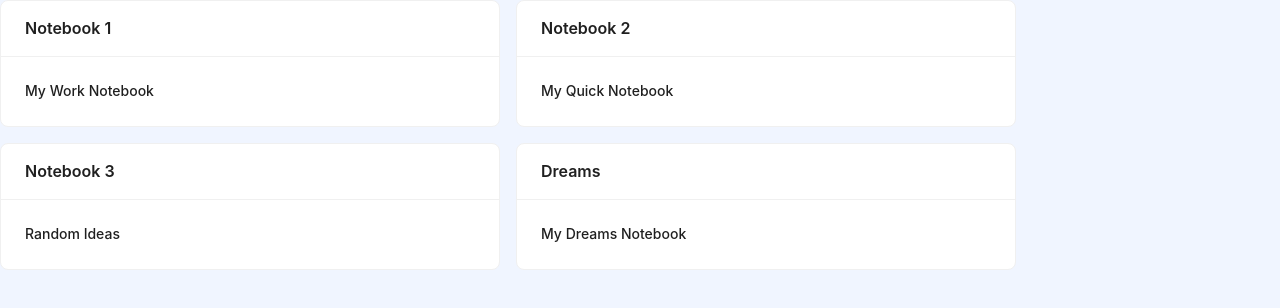
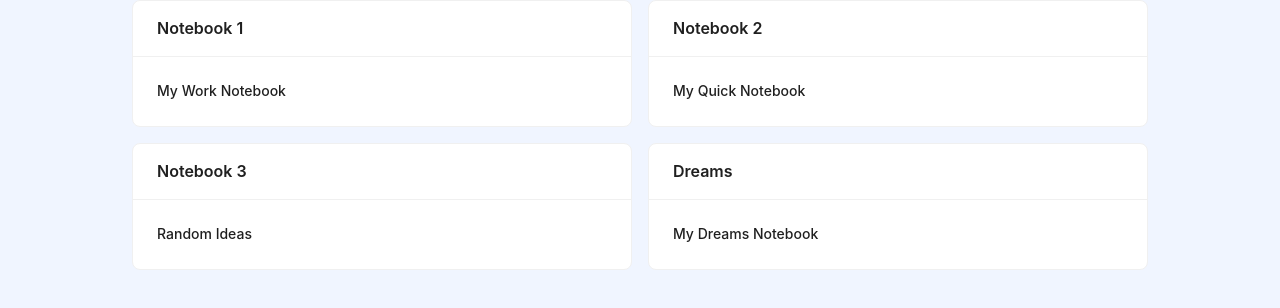
Before and after one commit to BMcdavitt/note-stack, a React (Create React App) app: page / in a window 1280 px wide. Shown: the top 308 px of the page. Built offline with nearby package versions, Linux system fonts and the light colour scheme; what @lexical/react would draw is missing.

Commit message:
center main notebook page

```diff
--- a/src/components/NoteStackMain/NoteStackMain.tsx
+++ b/src/components/NoteStackMain/NoteStackMain.tsx
@@ -11,7 +11,7 @@ const NoteStackMain = () => {
   const Notebooks = NotebooksData
 
   return (
-    <Flex wrap="wrap" gap={'middle'}>
+    <Flex wrap="wrap" gap={'middle'} justify="center">
       {Notebooks.map((notebook, index) => {
         return (
           <Card
```
